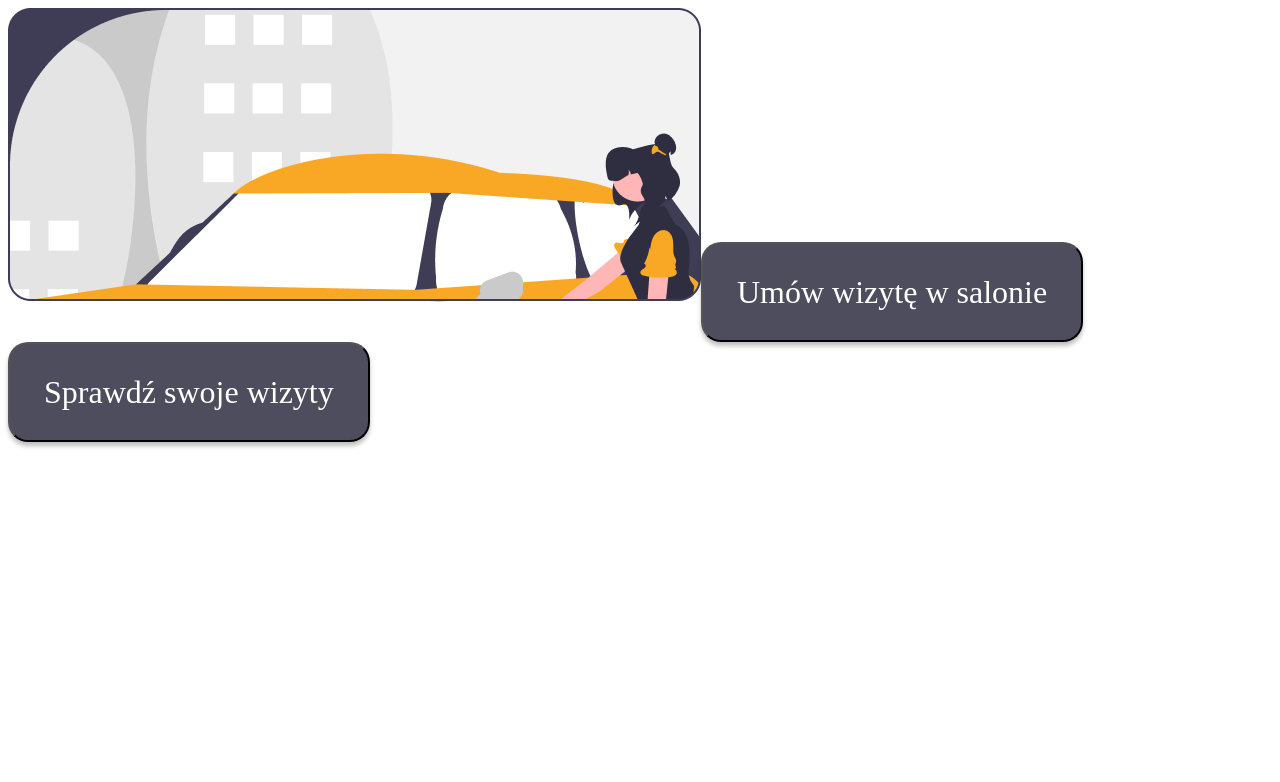
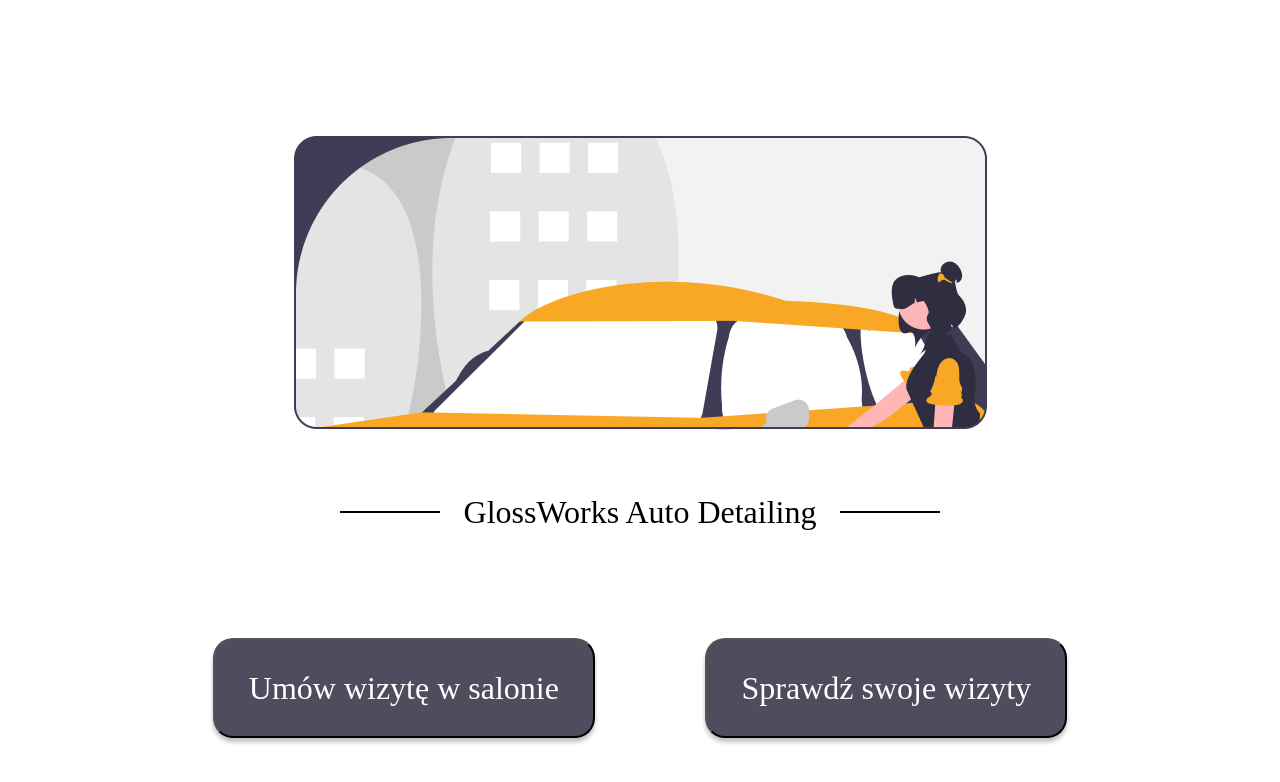
Before and after one commit to pploszczyca/Car-Detailing, a React (Vite) app in the folder frontend/: page / in a window 1280 px wide. Shown: the top 782 px of the page. Built offline with nearby package versions, Linux system fonts and the light colour scheme.

Commit message:
Prepaired main page

```diff
--- /dev/null
+++ b/frontend/src/components/Title/Title.tsx
@@ -0,0 +1,14 @@
+import styled from "styled-components";
+
+const Title = styled.h1`
+  font-family: 'Literata', serif;
+  font-style: normal;
+  font-weight: 400;
+  font-size: 32px;
+  line-height: 48px;
+  /* identical to box height */
+
+  color: #000000;
+`
+
+export default Title
--- a/frontend/src/pages/Main/MainPage.tsx
+++ b/frontend/src/pages/Main/MainPage.tsx
@@ -1,15 +1,26 @@
 import useMainPage from "./useMainPage.ts";
 import Button from "../../components/Button/Button.tsx";
 import logo from "../../assets/images/logo.png"
+import Title from "../../components/Title/Title.tsx";
+import {ButtonsContainer, HorizontalLine, LogoImage, TitleContainer} from "./MainPageComponents.tsx";
 
 export function MainPage() {
     const {onMakeAnOrderClicked, onOrdersClicked} = useMainPage()
 
     return (
         <div>
-            <img src={logo} alt="Logo"/>
-            <Button onClick={onMakeAnOrderClicked}>Umów wizytę w salonie</Button>
-            <Button onClick={onOrdersClicked}>Sprawdź swoje wizyty</Button>
+            <LogoImage src={logo} alt="Logo"/>
+
+            <TitleContainer>
+                <HorizontalLine/>
+                <Title>GlossWorks Auto Detailing</Title>
+                <HorizontalLine/>
+            </TitleContainer>
+
+            <ButtonsContainer>
+                <Button onClick={onMakeAnOrderClicked}>Umów wizytę w salonie</Button>
+                <Button onClick={onOrdersClicked}>Sprawdź swoje wizyty</Button>
+            </ButtonsContainer>
         </div>
     )
 }
--- /dev/null
+++ b/frontend/src/pages/Main/MainPageComponents.tsx
@@ -0,0 +1,26 @@
+import styled from "styled-components";
+
+export const ButtonsContainer = styled.div`
+  display: flex;
+  justify-content: space-between;
+  padding: 0 16vw;
+  margin-top: 10vh;
+`;
+
+export const HorizontalLine = styled.hr`
+  width: 98px;
+  border: 1px solid #000000;
+  margin: 0 24px;
+`;
+
+export const TitleContainer = styled.div`
+  display: flex;
+  align-items: center;
+  justify-content: center;
+  margin-top: 36px;
+`;
+
+export const LogoImage = styled.img`
+  display: block;
+  margin: 17vh auto 0 auto;
+`;
```
